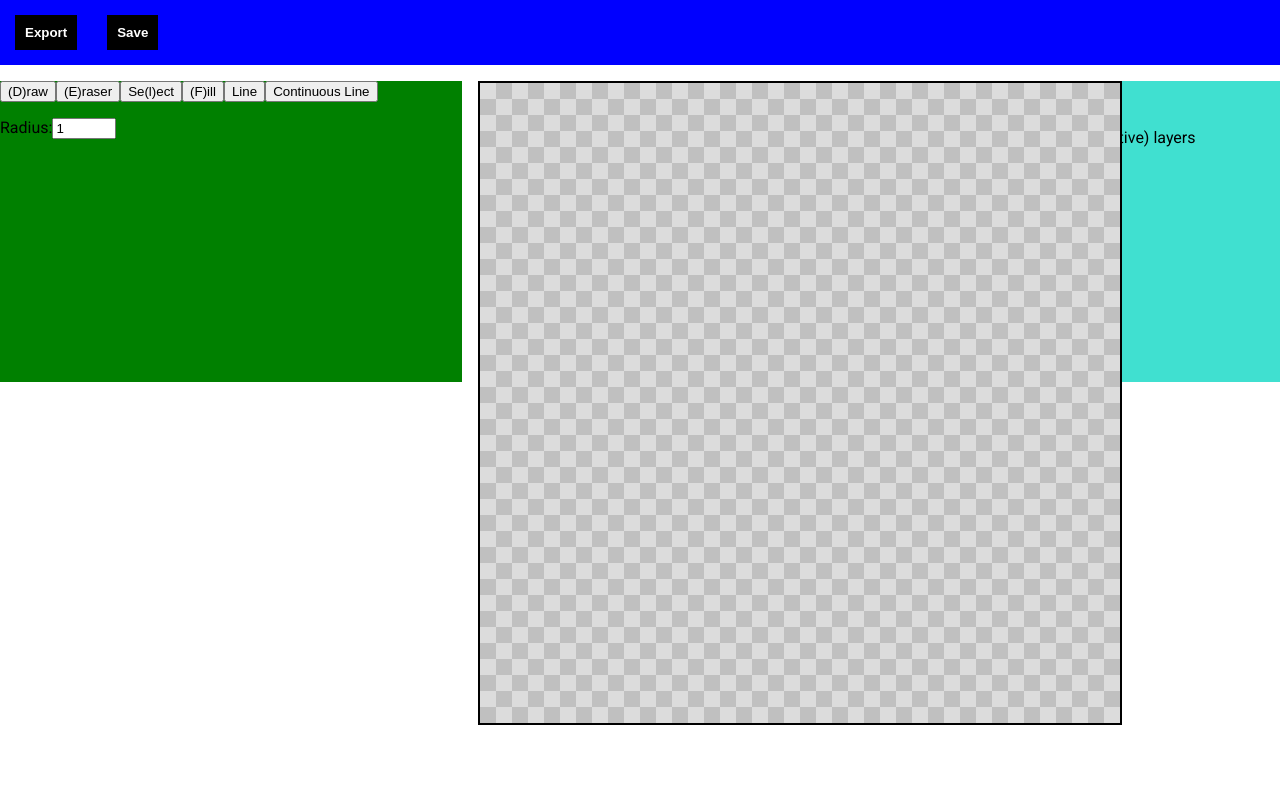
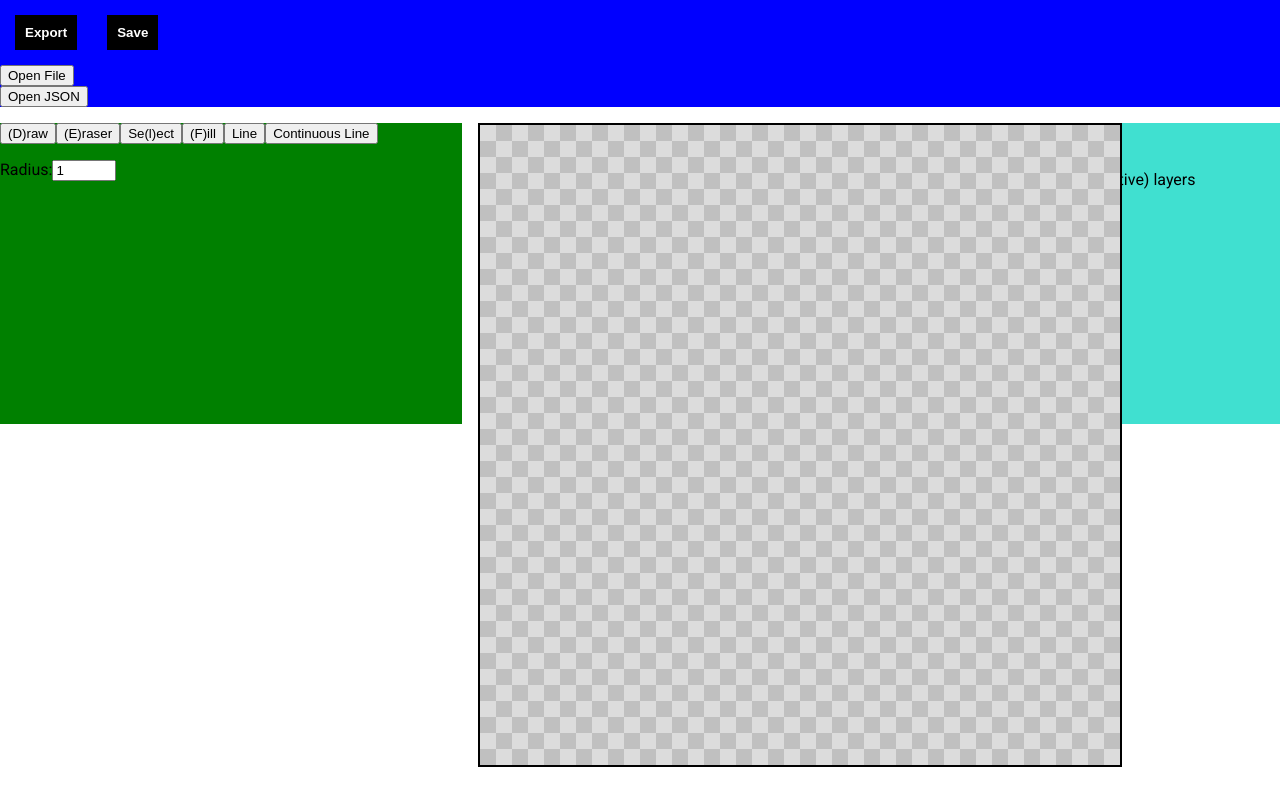
Before and after one commit to NLincoln/drawsnell, a React (Create React App) app: page / in a window 1280 px wide. Built offline with nearby package versions, Linux system fonts and the light colour scheme.

Commit message:
Don't look at this nothing works -.-

```diff
--- a/src/App.js
+++ b/src/App.js
@@ -57,6 +57,8 @@ export default function App() {
         <NavBar
           mainComp={mainComp}
           activeLayers={activeLayers}
+          changeMainComp={changeMainComp}
+          changeActiveLayers={changeActiveLayers}
         />
       </GridArea>
       <GridArea area={"canvas"}>
--- a/src/ImportImage.js
+++ b/src/ImportImage.js
@@ -32,4 +32,4 @@ function onFileReaderLoad(e) {
     image.src = urlStyle;
 }
 
-export default Import;
+export default ImportImage;
--- a/src/ImportJSON.js
+++ b/src/ImportJSON.js
@@ -1,14 +1,28 @@
 import React, { Component } from 'react';
 
 class ImportJSON extends Component {
+    constructor(props) {
+        super();
+
+        this.mainComp = props.mainComp;
+        this.activeLayers = props.activeLayers;
+        this.changeMainComp = props.changeMainComp;
+        this.changeActiveLayers = props.changeActiveLayers;
+    }
+
     clickInput() {
         document.getElementById('jsonfile').click();
     }
 
-    importJSON() {
+    importJSON = () => {
         var file = document.getElementById('jsonfile')
-        var fr = new FileReader();
-        fr.onload = onFileReaderLoad;
+        let fr = new FileReader();
+        fr.onload = function(e) {
+            let jsonText = e.target.result;
+            let obj = JSON.parse(jsonText);
+            this.mainComp = obj.mainComp;
+            this.activeLayers = obj.activeLayers;
+        };
         fr.readAsText(file.files[0]);
     }
 
@@ -22,9 +36,5 @@ class ImportJSON extends Component {
     }
 }
 
-function onFileReaderLoad(e) {
-    var urlStyle = e.target.result;
-    alert(urlStyle);
-}
 
 export default ImportJSON;
--- a/src/NavBar.js
+++ b/src/NavBar.js
@@ -1,6 +1,8 @@
 import React from "react";
 import Export from "./Export"
 import Save from "./Save"
+import ImportImage from './ImportImage'
+import ImportJSON from './ImportJSON'
 import styled from "@emotion/styled";
 
 const NavBarWrapper = styled.div`
@@ -15,5 +17,10 @@ export default function Toolbar(props) {
       mainComp={props.mainComp}
       activeLayers={props.activeLayers}
     />
+    <ImportImage />
+    <ImportJSON
+      mainComp={props.mainComp}
+      activeLayers={props.activeLayers}
+    />
   </NavBarWrapper>;
 }
```
